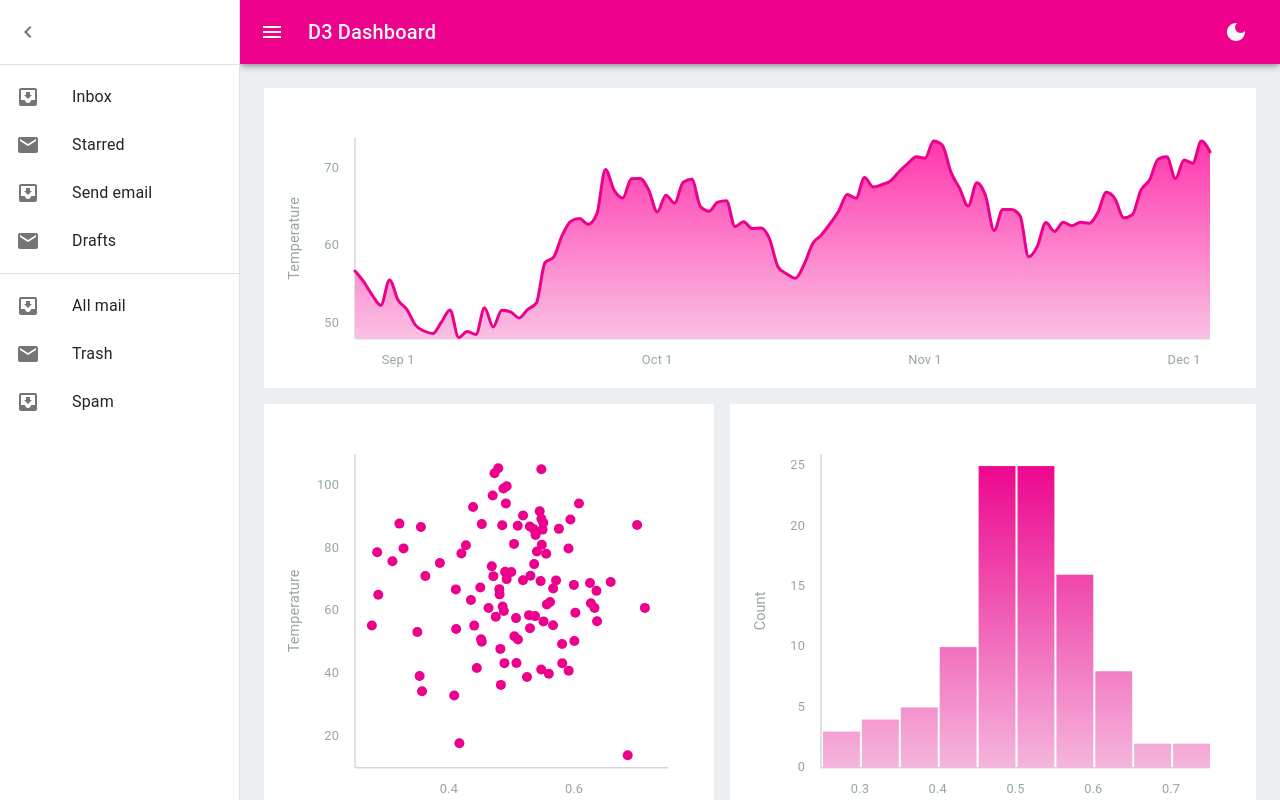
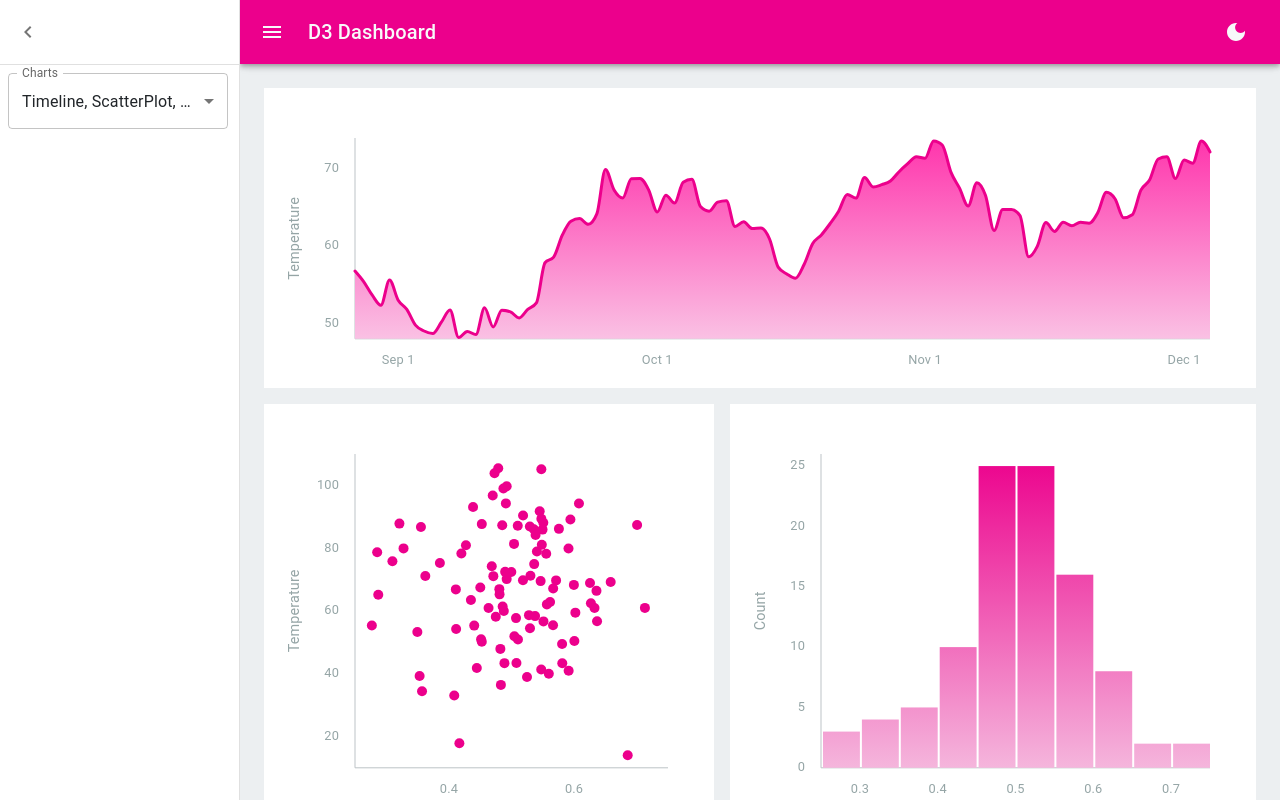
Before and after one commit to renaudjmathieu/data-visualization-d3-react, a React app: page / in a window 1280 px wide. Both pictures are taken after a click on the button 32 px from the left and 32 px from the top of the page. Shown: the top 800 px of the page. Built offline with nearby package versions, Linux system fonts and the light colour scheme.

Commit message:
checkboxes for charts

```diff
--- a/src/App.jsx
+++ b/src/App.jsx
@@ -20,6 +20,12 @@ import InboxIcon from '@mui/icons-material/MoveToInbox';
 import MailIcon from '@mui/icons-material/Mail';
 import LightMode from "@mui/icons-material/LightMode";
 import DarkMode from "@mui/icons-material/DarkMode";
+import OutlinedInput from '@mui/material/OutlinedInput';
+import InputLabel from '@mui/material/InputLabel';
+import MenuItem from '@mui/material/MenuItem';
+import FormControl from '@mui/material/FormControl';
+import Select from '@mui/material/Select';
+import Checkbox from '@mui/material/Checkbox';
 
 import Dashboard from "./components/Dashboard"
 
@@ -70,6 +76,24 @@ const DrawerHeader = styled('div')(({ theme }) => ({
     ...theme.mixins.toolbar,
     justifyContent: 'flex-start',
 }));
+
+const ITEM_HEIGHT = 48;
+const ITEM_PADDING_TOP = 8;
+const MenuProps = {
+    PaperProps: {
+        style: {
+            maxHeight: ITEM_HEIGHT * 4.5 + ITEM_PADDING_TOP,
+            width: 250,
+        },
+    },
+};
+
+const chartsAvailable = [
+    'Timeline',
+    'ScatterPlot',
+    'Histogram',
+    'Treemap',
+];
 
 const App = (props) => {
     const { window } = props;
@@ -164,6 +188,18 @@ const App = (props) => {
 
     const container = window !== undefined ? () => window().document.body : undefined;
 
+    const [charts, setCharts] = React.useState(['Timeline', 'ScatterPlot', 'Histogram']);
+
+    const handleChange = (event) => {
+        const {
+            target: { value },
+        } = event;
+        setCharts(
+            // On autofill we get a stringified value.
+            typeof value === 'string' ? value.split(',') : value,
+        );
+    };
+
     return (
         <ThemeProvider theme={theme}>
             <CssBaseline />
@@ -195,7 +231,7 @@ const App = (props) => {
                 </AppBar>
                 <Main open={open}>
                     <DrawerHeader />
-                    <Dashboard />
+                    <Dashboard selectedCharts={charts} />
                 </Main>
                 <Drawer
                     container={container}
@@ -223,31 +259,26 @@ const App = (props) => {
                         </ListItem>
                     </List>
                     <Divider />
-                    <List>
-                        {['Inbox', 'Starred', 'Send email', 'Drafts'].map((text, index) => (
-                            <ListItem key={text} disablePadding>
-                                <ListItemButton>
-                                    <ListItemIcon>
-                                        {index % 2 === 0 ? <InboxIcon /> : <MailIcon />}
-                                    </ListItemIcon>
-                                    <ListItemText primary={text} />
-                                </ListItemButton>
-                            </ListItem>
-                        ))}
-                    </List>
-                    <Divider />
-                    <List>
-                        {['All mail', 'Trash', 'Spam'].map((text, index) => (
-                            <ListItem key={text} disablePadding>
-                                <ListItemButton>
-                                    <ListItemIcon>
-                                        {index % 2 === 0 ? <InboxIcon /> : <MailIcon />}
-                                    </ListItemIcon>
-                                    <ListItemText primary={text} />
-                                </ListItemButton>
-                            </ListItem>
-                        ))}
-                    </List>
+                    <FormControl sx={{ m: 1, width: 220 }}>
+                        <InputLabel id="demo-multiple-checkbox-label">Charts</InputLabel>
+                        <Select
+                            labelId="demo-multiple-checkbox-label"
+                            id="demo-multiple-checkbox"
+                            multiple
+                            value={charts}
+                            onChange={handleChange}
+                            input={<OutlinedInput label="Charts" />}
+                            renderValue={(selected) => selected.join(', ')}
+                            MenuProps={MenuProps}
+                        >
+                            {chartsAvailable.map((chart) => (
+                                <MenuItem key={chart} value={chart}>
+                                    <Checkbox checked={charts.indexOf(chart) > -1} />
+                                    <ListItemText primary={chart} />
+                                </MenuItem>
+                            ))}
+                        </Select>
+                    </FormControl>
                 </Drawer>
                 <Drawer
                     sx={{
@@ -268,31 +299,26 @@ const App = (props) => {
                         </IconButton>
                     </DrawerHeader>
                     <Divider />
-                    <List>
-                        {['Inbox', 'Starred', 'Send email', 'Drafts'].map((text, index) => (
-                            <ListItem key={text} disablePadding>
-                                <ListItemButton>
-                                    <ListItemIcon>
-                                        {index % 2 === 0 ? <InboxIcon /> : <MailIcon />}
-                                    </ListItemIcon>
-                                    <ListItemText primary={text} />
-                                </ListItemButton>
-                            </ListItem>
-                        ))}
-                    </List>
-                    <Divider />
-                    <List>
-                        {['All mail', 'Trash', 'Spam'].map((text, index) => (
-                            <ListItem key={text} disablePadding>
-                                <ListItemButton>
-                                    <ListItemIcon>
-                                        {index % 2 === 0 ? <InboxIcon /> : <MailIcon />}
-                                    </ListItemIcon>
-                                    <ListItemText primary={text} />
-                                </ListItemButton>
-                            </ListItem>
-                        ))}
-                    </List>
+                    <FormControl sx={{ m: 1, width: 220 }}>
+                        <InputLabel id="demo-multiple-checkbox-label">Charts</InputLabel>
+                        <Select
+                            labelId="demo-multiple-checkbox-label"
+                            id="demo-multiple-checkbox"
+                            multiple
+                            value={charts}
+                            onChange={handleChange}
+                            input={<OutlinedInput label="Charts" />}
+                            renderValue={(selected) => selected.join(', ')}
+                            MenuProps={MenuProps}
+                        >
+                            {chartsAvailable.map((chart) => (
+                                <MenuItem key={chart} value={chart}>
+                                    <Checkbox checked={charts.indexOf(chart) > -1} />
+                                    <ListItemText primary={chart} />
+                                </MenuItem>
+                            ))}
+                        </Select>
+                    </FormControl>
                 </Drawer>
             </div>
         </ThemeProvider>
--- a/src/components/Dashboard.jsx
+++ b/src/components/Dashboard.jsx
@@ -8,18 +8,26 @@ import Histogram from "./Histogram"
 import Treemap from "./Treemap"
 
 const parseDate = d3.timeParse("%m/%d/%Y")
-const formatMonth = d3.timeFormat("%B")
+const formatMonth = d3.timeFormat("%b")
 const dateAccessor = d => parseDate(d.date)
 const monthAccessor = d => formatMonth(parseDate(d.date))
 const temperatureAccessor = d => d.temperature
 const humidityAccessor = d => d.humidity
+const numberAccessor = d => d.number
 
 const getData = () => ({
     timeline: getTimelineData(),
     scatter: getScatterData(),
 })
-const Dashboard = () => {
+const Dashboard = (props) => {
     const [data, setData] = useState(getData())
+
+    const selectedCharts = props.selectedCharts;
+    const [charts, setCharts] = useState(selectedCharts);
+
+    useEffect(() => {
+        setCharts(selectedCharts);
+    }, [selectedCharts]);
 
     useInterval(() => {
         setData(getData())
@@ -27,31 +35,38 @@ const Dashboard = () => {
 
     return (
         <div className="App__charts">
-            <Timeline
+            {charts
+                .map(chart => {
+                    switch (chart) {
+                        case "Timeline": return <Timeline
                             data={data.timeline}
                             xAccessor={dateAccessor}
                             yAccessor={temperatureAccessor}
                             label="Temperature"
                         />
-            <ScatterPlot
+                        case "ScatterPlot": return <ScatterPlot
                             data={data.scatter}
                             xAccessor={humidityAccessor}
                             yAccessor={temperatureAccessor}
                             xLabel="Humidity"
                             yLabel="Temperature"
                         />
-            <Histogram
+                        case "Histogram": return <Histogram
                             data={data.scatter}
                             xAccessor={humidityAccessor}
                             xLabel="Humidity"
                         />
-            <Treemap
+                        case "Treemap": return <Treemap
                             data={data.timeline}
-                valueAccessor={temperatureAccessor}
+                            valueAccessor={numberAccessor}
                             entityAccessor={monthAccessor}
-                valueLabel="Temperature"
+                            valueLabel="Number"
                             entityLabel="Month"
                         />
+                        default: return null
+                    }
+                })
+            }
         </div>
     )
 }
--- /dev/null
+++ b/src/components/chart/Texts.jsx
@@ -0,0 +1,30 @@
+import React from "react"
+import PropTypes from "prop-types"
+import * as d3 from 'd3'
+import { accessorPropsType, callAccessor } from "./utils";
+
+const Texts = ({ data, keyAccessor, xAccessor, yAccessor, textAccessor, ...props }) => (
+  <React.Fragment>
+    {data.map((d, i) => (
+      <text {...props}
+        className="Texts__text"
+        key={keyAccessor(d, i)}
+        x={callAccessor(xAccessor, d, i)}
+        y={callAccessor(yAccessor, d, i)}
+      >{callAccessor(textAccessor, d, i)}</text>
+    ))}
+  </React.Fragment>
+)
+
+Texts.propTypes = {
+  data: PropTypes.array,
+  keyAccessor: accessorPropsType,
+  xAccessor: accessorPropsType,
+  yAccessor: accessorPropsType,
+  textAccessor: accessorPropsType,
+}
+
+Texts.defaultProps = {
+}
+
+export default Texts
--- a/src/styles.css
+++ b/src/styles.css
@@ -1,8 +1,3 @@
-@font-face {
-    font-family: 'Inter var';
-    src: url('./Inter.var.woff2');
-}
-
 :root {
     --theme-light-color-primary: #ec008c;
     --theme-light-color-primary-dark: #d4007e;
@@ -69,7 +64,7 @@ h1 {
 }
 
 .Treemap {
-    height: 300px;
+    height: 450px;
     min-width: 450px;
     width: calc(100% + 1em);
     margin-bottom: 2em;
--- a/src/utils/dummyData.js
+++ b/src/utils/dummyData.js
@@ -1,6 +1,7 @@
 import * as d3 from "d3"
 
 const randomAroundMean = (mean, deviation) => mean + boxMullerRandom() * deviation
+const randomNumber = (min, max) => Math.floor(Math.random() * max) + min
 const boxMullerRandom = () => (
   Math.sqrt(-2.0 * Math.log(Math.random())) *
   Math.cos(2.0 * Math.PI * Math.random())
@@ -17,6 +18,7 @@ export const getTimelineData = (length = 100) => {
     return {
       date: formatDate(d3.timeDay.offset(firstTemperature, i)),
       temperature: lastTemperature,
+      number: randomNumber(0, 100),
     }
   })
 }
```
Also changed, not shown: src/components/Treemap.jsx (+19 -13 lines), src/Inter.var.woff2 (deleted). Lines whose indentation alone changed are shown as unchanged.
